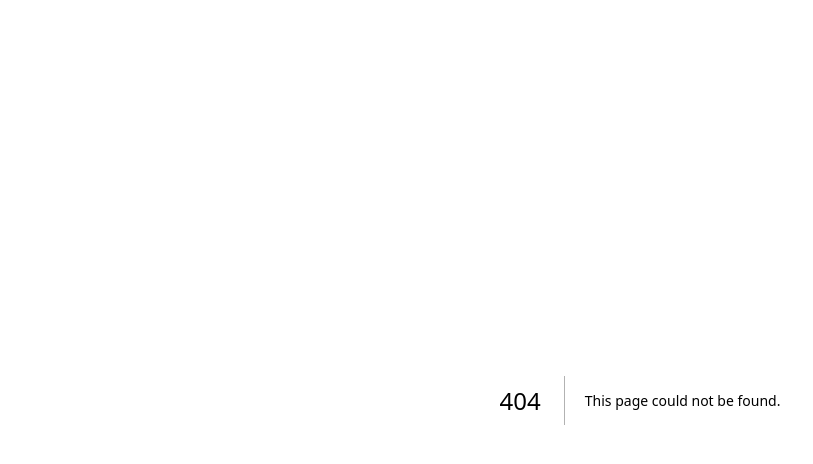
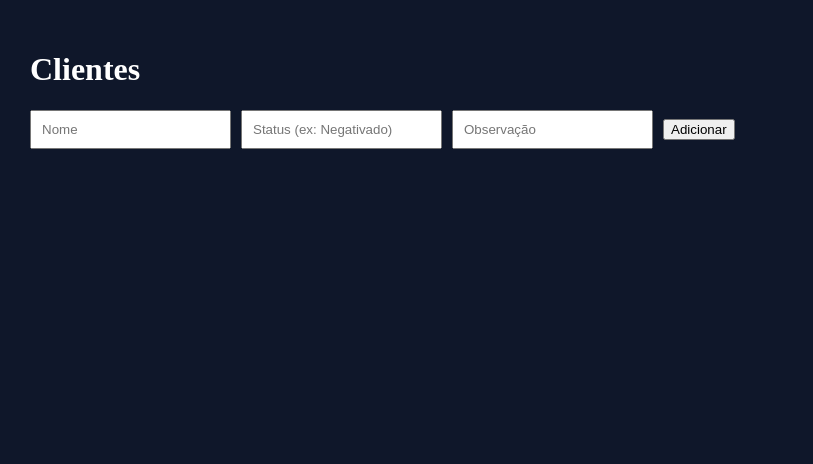
Before and after one commit to wowrude97/jaas-pro, a Next.js app: page /clientes in a window 1280 px wide. Before the commit this address had no page. Shown: the top 464 px of the page, without its empty margins (0-813 px from the left). Built offline with nearby package versions, Linux system fonts and the light colour scheme.

Commit message:
add tela clientes completa

```diff
--- /dev/null
+++ b/app/clientes/page.js
@@ -0,0 +1,69 @@
+"use client";
+import { useState } from "react";
+
+export default function Clientes() {
+  const [clientes, setClientes] = useState([]);
+  const [nome, setNome] = useState("");
+  const [status, setStatus] = useState("");
+  const [obs, setObs] = useState("");
+
+  function adicionarCliente() {
+    if (!nome) return;
+
+    setClientes([
+      ...clientes,
+      { nome, status, obs }
+    ]);
+
+    setNome("");
+    setStatus("");
+    setObs("");
+  }
+
+  return (
+    <div style={{
+      padding: 30,
+      background: "#0f172a",
+      minHeight: "100vh",
+      color: "#fff"
+    }}>
+      <h1>Clientes</h1>
+
+      <div style={{ marginTop: 20 }}>
+        <input
+          placeholder="Nome"
+          value={nome}
+          onChange={(e) => setNome(e.target.value)}
+          style={{ padding: 10, marginRight: 10 }}
+        />
+
+        <input
+          placeholder="Status (ex: Negativado)"
+          value={status}
+          onChange={(e) => setStatus(e.target.value)}
+          style={{ padding: 10, marginRight: 10 }}
+        />
+
+        <input
+          placeholder="Observação"
+          value={obs}
+          onChange={(e) => setObs(e.target.value)}
+          style={{ padding: 10, marginRight: 10 }}
+        />
+
+        <button onClick={adicionarCliente}>
+          Adicionar
+        </button>
+      </div>
+
+      <ul style={{ marginTop: 30 }}>
+        {clientes.map((c, i) => (
+          <li key={i} style={{ marginBottom: 10 }}>
+            <strong>{c.nome}</strong> - {c.status} <br />
+            <small>{c.obs}</small>
+          </li>
+        ))}
+      </ul>
+    </div>
+  );
+}
```
